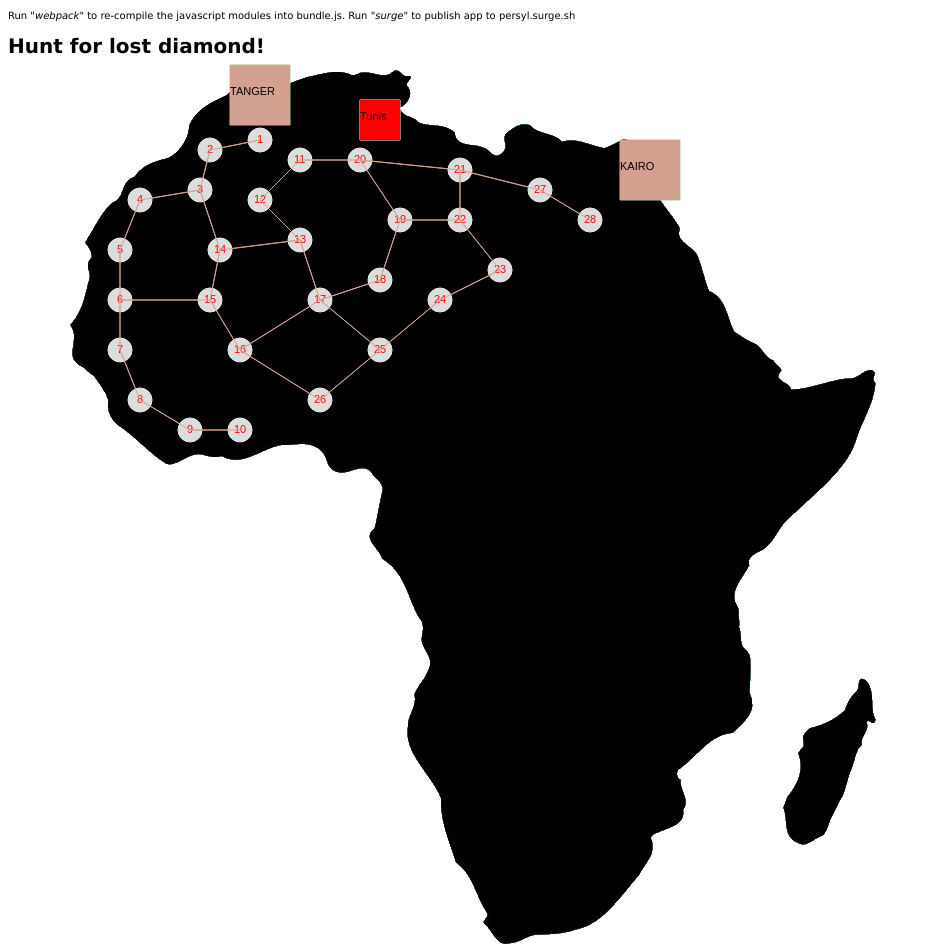
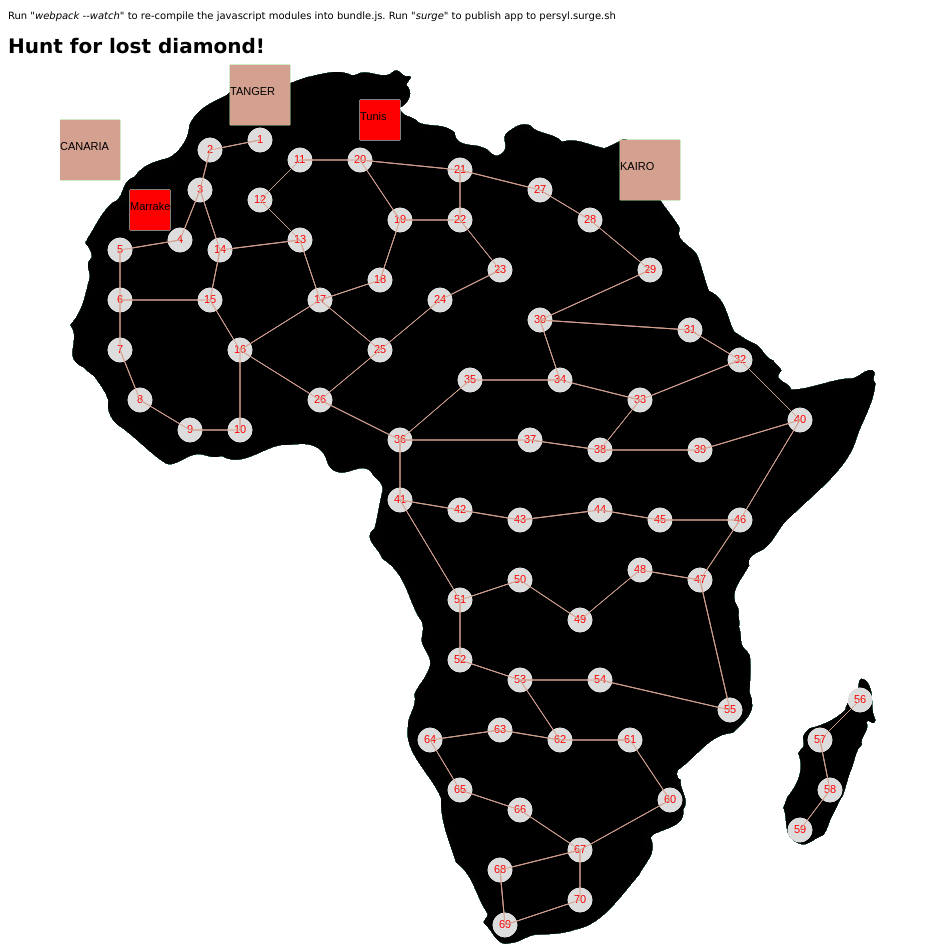
Before and after one commit to persyl/DiamondGame, a website built with webpack: page index.html in a window 1280 px wide. Shown: the whole page, without its empty margins (0-930 px from the left). Built offline with nearby package versions, Linux system fonts and the light colour scheme.

Commit message:
More steps

```diff
--- a/es6/diamond.js
+++ b/es6/diamond.js
@@ -26,6 +26,12 @@ class Diamond {
         var ctx = this.canvas[1].element.getContext('2d');
         var tanger = new City('TANGER', true);
         tanger.draw(ctx, 170, 5);
+
+        var canaria = new City('CANARIA', true);
+        canaria.draw(ctx, 0, 60);
+
+        var marrakech = new City('Marrakech');
+        marrakech.draw(ctx, 70, 130);
 
         var kairo = new City('KAIRO', true);
         kairo.draw(ctx, 560, 80);
--- a/es6/steps.js
+++ b/es6/steps.js
@@ -20,6 +20,7 @@ class Steps {
             [14, 15],
             [15, 6],
             [16, 15],
+            [16, 10],
             [17, 16],
             [17, 13],
             [18, 17],
@@ -37,12 +38,63 @@ class Steps {
             [26, 16],
             [27, 21],
             [28, 27],
+            [29, 28],
+            [30, 29],
+            [31, 30],
+            [32, 31],
+            [33, 32],
+            [33, 38],
+            [34, 33],
+            [34, 30],
+            [35, 34],
+            [36, 35],
+            [36, 26],
+            [37, 36],
+            [38, 37],
+            [39, 38],
+            [40, 39],
+            [40, 32],
+            [41, 36],
+            [42, 41],
+            [43, 42],
+            [44, 43],
+            [45, 44],
+            [46, 45],
+            [46, 40],
+            [47, 46],
+            [48, 47],
+            [49, 48],
+            [50, 49],
+            [51, 50],
+            [51, 41],
+            [52, 51],
+            [53, 52],
+            [54, 53],
+            [55, 54],
+            [55, 47],
+            [57, 56],
+            [58, 57],
+            [59, 58],
+            [61, 60],
+            [62, 61],
+            [62, 53],
+            [63, 62],
+            [64, 63],
+            [65, 64],
+            [66, 65],
+            [67, 66],
+            [67, 60],
+            [68, 67],
+            [69, 68],
+            [70, 69],
+            [70, 67],
+
         ];
         this.steps = [
             new Step(1, 200, 80),
             new Step(2, 150, 90),
             new Step(3, 140, 130),
-            new Step(4, 80, 140),
+            new Step(4, 120, 180),
             new Step(5, 60, 190),
             new Step(6, 60, 240),
             new Step(7, 60, 290),
@@ -67,6 +119,48 @@ class Steps {
             new Step(26, 260, 340),
             new Step(27, 480, 130),
             new Step(28, 530, 160),
+            new Step(29, 590, 210),
+            new Step(30, 480, 260),
+            new Step(31, 630, 270),
+            new Step(32, 680, 300),
+            new Step(33, 580, 340),
+            new Step(34, 500, 320),
+            new Step(35, 410, 320),
+            new Step(36, 340, 380),
+            new Step(37, 470, 380),
+            new Step(38, 540, 390),
+            new Step(39, 640, 390),
+            new Step(40, 740, 360),
+            new Step(41, 340, 440),
+            new Step(42, 400, 450),
+            new Step(43, 460, 460),
+            new Step(44, 540, 450),
+            new Step(45, 600, 460),
+            new Step(46, 680, 460),
+            new Step(47, 640, 520),
+            new Step(48, 580, 510),
+            new Step(49, 520, 560),
+            new Step(50, 460, 520),
+            new Step(51, 400, 540),
+            new Step(52, 400, 600),
+            new Step(53, 460, 620),
+            new Step(54, 540, 620),
+            new Step(55, 670, 650),
+            new Step(56, 800, 640),
+            new Step(57, 760, 680),
+            new Step(58, 770, 730),
+            new Step(59, 740, 770),
+            new Step(60, 610, 740),
+            new Step(61, 570, 680),
+            new Step(62, 500, 680),
+            new Step(63, 440, 670),
+            new Step(64, 370, 680),
+            new Step(65, 400, 730),
+            new Step(66, 460, 750),
+            new Step(67, 520, 790),
+            new Step(68, 440, 810),
+            new Step(69, 445, 865),
+            new Step(70, 520, 840),
         ];
     }
 
--- a/index.html
+++ b/index.html
@@ -18,7 +18,7 @@
 </head>
 
 <body>
-  <p>Run <i>"webpack"</i> to re-compile the javascript modules into bundle.js. Run <i>"surge"</i> to publish app to persyl.surge.sh</p>
+  <p>Run <i>"webpack --watch"</i> to re-compile the javascript modules into bundle.js. Run <i>"surge"</i> to publish app to persyl.surge.sh</p>
   <script src="bundle.js"></script>
 </body>
 
```
